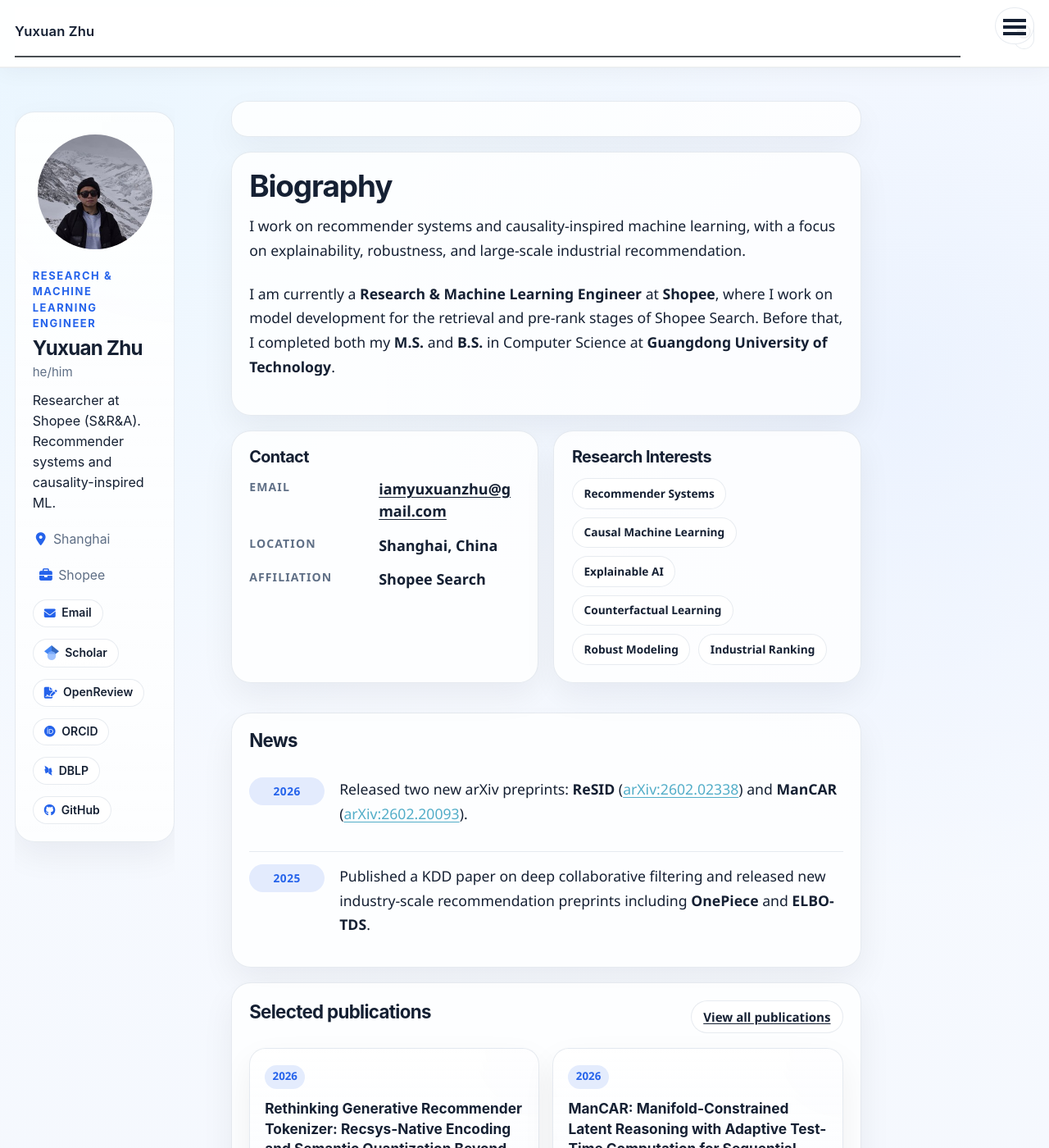
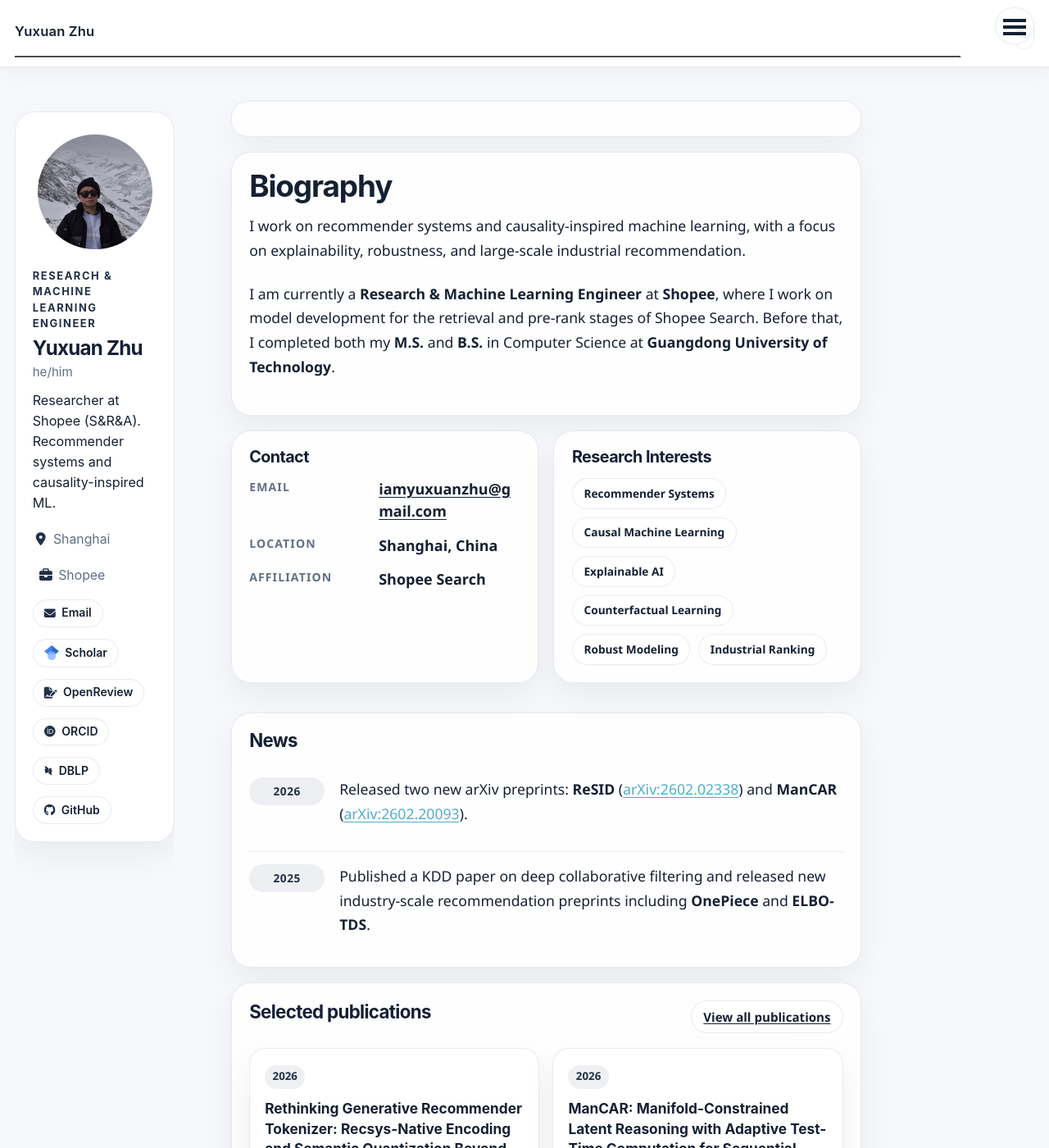
Before and after one commit to EthanChu7/yuxuan.zhu.github.io, a Jekyll site: the page built from _pages/about.md, in a window 1280 px wide and 1400 px high. Shown: the whole window at 82% size. Built offline with Jekyll 4.4.1, drawn with Linux system fonts in a browser that asks for light colours; some web fonts are replaced; a script bundle is joined from its source files by our own code; library files that are not in the unit come from our copies.

Commit message:
Neutralize backgrounds and improve tablet sidebar layout

```diff
--- a/assets/css/main.scss
+++ b/assets/css/main.scss
@@ -556,8 +556,8 @@
 /* 2026 visual redesign */
 :root {
   --site-sans: "Avenir Next", "Segoe UI", "Helvetica Neue", "Noto Sans", sans-serif;
-  --site-accent: #2563eb;
-  --site-accent-soft: rgba(37, 99, 235, 0.12);
+  --site-accent: #223047;
+  --site-accent-soft: rgba(34, 48, 71, 0.07);
   --site-ink: #152033;
   --site-muted: #5f6f86;
   --site-border: rgba(108, 128, 160, 0.16);
@@ -566,8 +566,8 @@
 }
 
 html[data-theme="dark"] {
-  --site-accent: #7dd3fc;
-  --site-accent-soft: rgba(125, 211, 252, 0.12);
+  --site-accent: #e7edf7;
+  --site-accent-soft: rgba(231, 237, 247, 0.08);
   --site-ink: #edf4ff;
   --site-muted: #aab8cf;
   --site-border: rgba(151, 174, 214, 0.16);
@@ -581,18 +581,12 @@
 }
 
 body {
-  background:
-    radial-gradient(circle at top left, rgba(56, 189, 248, 0.07), transparent 24%),
-    radial-gradient(circle at 85% 12%, rgba(59, 130, 246, 0.06), transparent 18%),
-    linear-gradient(180deg, rgba(247, 250, 255, 0.98), rgba(241, 245, 252, 0.98));
+  background: #f7f8fb;
   color: var(--site-ink);
 }
 
 html[data-theme="dark"] body {
-  background:
-    radial-gradient(circle at top left, rgba(34, 211, 238, 0.08), transparent 24%),
-    radial-gradient(circle at 85% 12%, rgba(56, 189, 248, 0.08), transparent 18%),
-    linear-gradient(180deg, rgba(9, 15, 27, 0.98), rgba(8, 13, 23, 0.98));
+  background: #0b1018;
 }
 
 a {
@@ -795,15 +789,11 @@
 .sidebar .author-card {
   border-radius: 24px;
   padding: 1.15rem;
-  background:
-    linear-gradient(180deg, rgba(255, 255, 255, 0.92), rgba(255, 255, 255, 0.78)),
-    radial-gradient(circle at top right, rgba(56, 189, 248, 0.1), transparent 34%);
+  background: rgba(255, 255, 255, 0.9);
 }
 
 html[data-theme="dark"] .sidebar .author-card {
-  background:
-    linear-gradient(180deg, rgba(16, 24, 39, 0.9), rgba(12, 18, 31, 0.82)),
-    radial-gradient(circle at top right, rgba(56, 189, 248, 0.08), transparent 34%);
+  background: rgba(15, 24, 40, 0.92);
 }
 
 .sidebar .author__avatar {
@@ -1065,15 +1055,11 @@
 }
 
 .pub-card--featured {
-  background:
-    linear-gradient(180deg, rgba(255, 255, 255, 0.95), rgba(248, 251, 255, 0.85)),
-    radial-gradient(circle at top right, rgba(37, 99, 235, 0.08), transparent 28%);
+  background: rgba(255, 255, 255, 0.92);
 }
 
 html[data-theme="dark"] .pub-card--featured {
-  background:
-    linear-gradient(180deg, rgba(16, 24, 39, 0.95), rgba(14, 21, 35, 0.84)),
-    radial-gradient(circle at top right, rgba(125, 211, 252, 0.08), transparent 28%);
+  background: rgba(15, 24, 40, 0.92);
 }
 
 .pub-year-badge {
@@ -1257,15 +1243,11 @@
 
 @media (max-width: 767px) {
   body {
-    background:
-      radial-gradient(circle at top left, rgba(56, 189, 248, 0.08), transparent 28%),
-      linear-gradient(180deg, rgba(248, 250, 255, 0.98), rgba(242, 246, 252, 0.98));
+    background: #f7f8fb;
   }
 
   html[data-theme="dark"] body {
-    background:
-      radial-gradient(circle at top left, rgba(34, 211, 238, 0.08), transparent 28%),
-      linear-gradient(180deg, rgba(8, 13, 23, 0.98), rgba(9, 14, 24, 0.98));
+    background: #0b1018;
   }
 
   .sidebar .author-card {
@@ -1337,3 +1319,80 @@
     align-items: start;
   }
 }
+
+@media (min-width: 768px) and (max-width: 1180px) {
+  #main {
+    display: block;
+  }
+
+  .sidebar,
+  .layout--single .sidebar.sticky {
+    position: static !important;
+    float: none !important;
+    width: auto !important;
+    max-width: none !important;
+    height: auto !important;
+    overflow: visible !important;
+    padding-top: 0 !important;
+    margin: 0 0 1rem !important;
+  }
+
+  .page,
+  .archive {
+    float: none !important;
+    width: auto !important;
+    margin: 0 !important;
+    padding-top: 0 !important;
+  }
+
+  .sidebar .author-card {
+    display: grid;
+    grid-template-columns: 110px minmax(0, 1fr);
+    column-gap: 1rem;
+    row-gap: 0.75rem;
+    align-items: start;
+    padding: 1rem 1.05rem;
+  }
+
+  .sidebar .author__avatar {
+    margin: 0;
+  }
+
+  .sidebar .author__avatar img {
+    width: 110px;
+    max-width: 110px;
+  }
+
+  .sidebar .author__content {
+    padding: 0;
+  }
+
+  .sidebar .author__urls-wrapper {
+    grid-column: 1 / -1;
+  }
+
+  .sidebar .author__urls {
+    display: flex;
+    flex-wrap: wrap;
+    gap: 0.48rem;
+    margin-top: 0.2rem;
+  }
+
+  .sidebar .author__urls li {
+    flex: 0 0 auto;
+  }
+
+  .sidebar .author__urls li a {
+    width: auto;
+    max-width: 100%;
+    white-space: nowrap;
+    padding: 0.38rem 0.66rem;
+    font-size: 0.75rem;
+  }
+
+  .author-link-icon {
+    width: 0.95rem;
+    height: 0.95rem;
+    flex: 0 0 0.95rem;
+  }
+}
```
